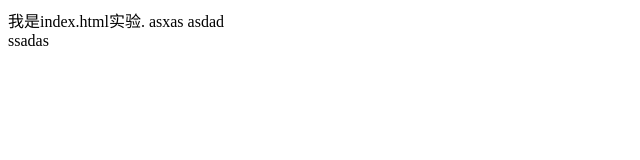
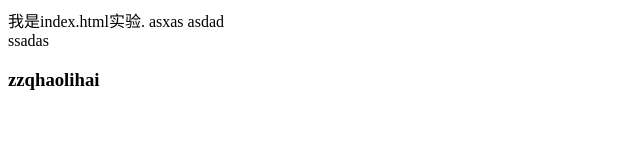
Before and after one commit to zzqzzq920/git-demo, a plain HTML site: page index.html in a window 1280 px wide. Shown: the whole page, without its empty margins (0-640 px from the left). Drawn offline with Linux system fonts and the light colour scheme.

Commit message:
周振权的超级代码

```diff
--- a/index.html
+++ b/index.html
@@ -11,5 +11,8 @@
 <body>
   asdad
   <div>ssadas</div>
+  <h3>
+    zzqhaolihai
+  </h3>
 </body>
 </html>
```
